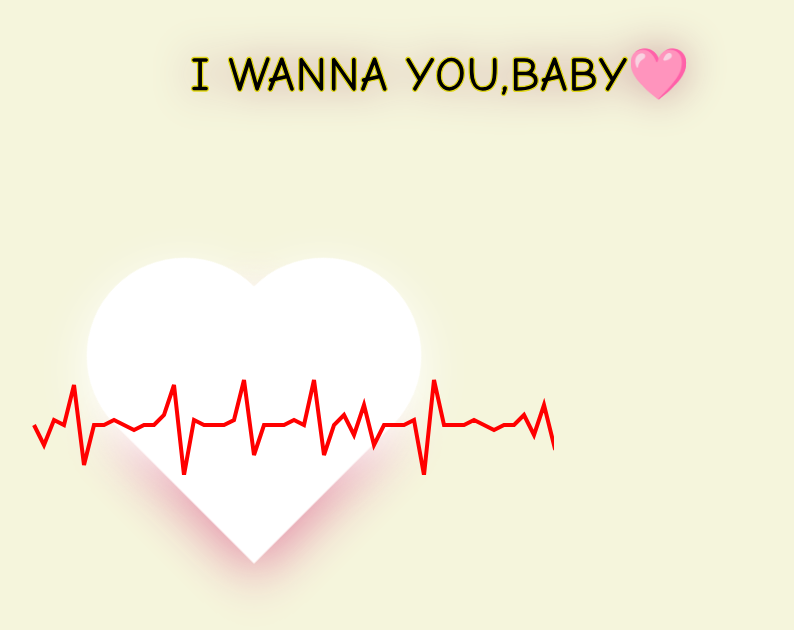
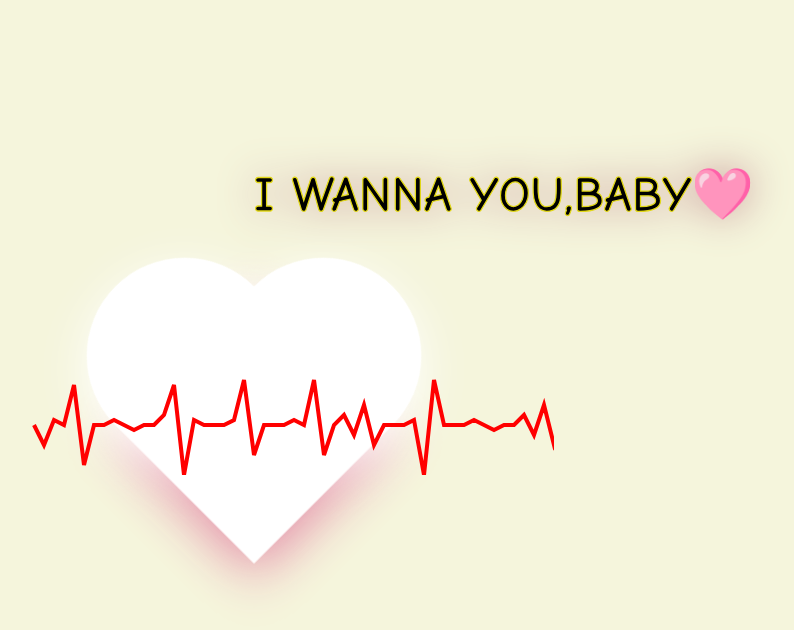
Before and after one commit to Hana-hala520/My-love, a plain HTML site: page index.html in a window 1280 px wide. Shown: the whole page, without its empty margins (386-1180 px from the left). Drawn offline with Linux system fonts and the light colour scheme.

Commit message:
Update doc.css

```diff
--- a/doc.css
+++ b/doc.css
@@ -60,10 +60,10 @@ body {
 
 h1 {
   height: 550px;
-  width: 745px;
+  width: 750px;
   position: absolute;
-  left: 70%;
-  top: 40%;
+  left: 75%;
+  top: 55%;
   font-size: 50px;
   -webkit-text-stroke: 0.1vw rgb(226, 216, 23);
   text-transform: uppercase;
```
